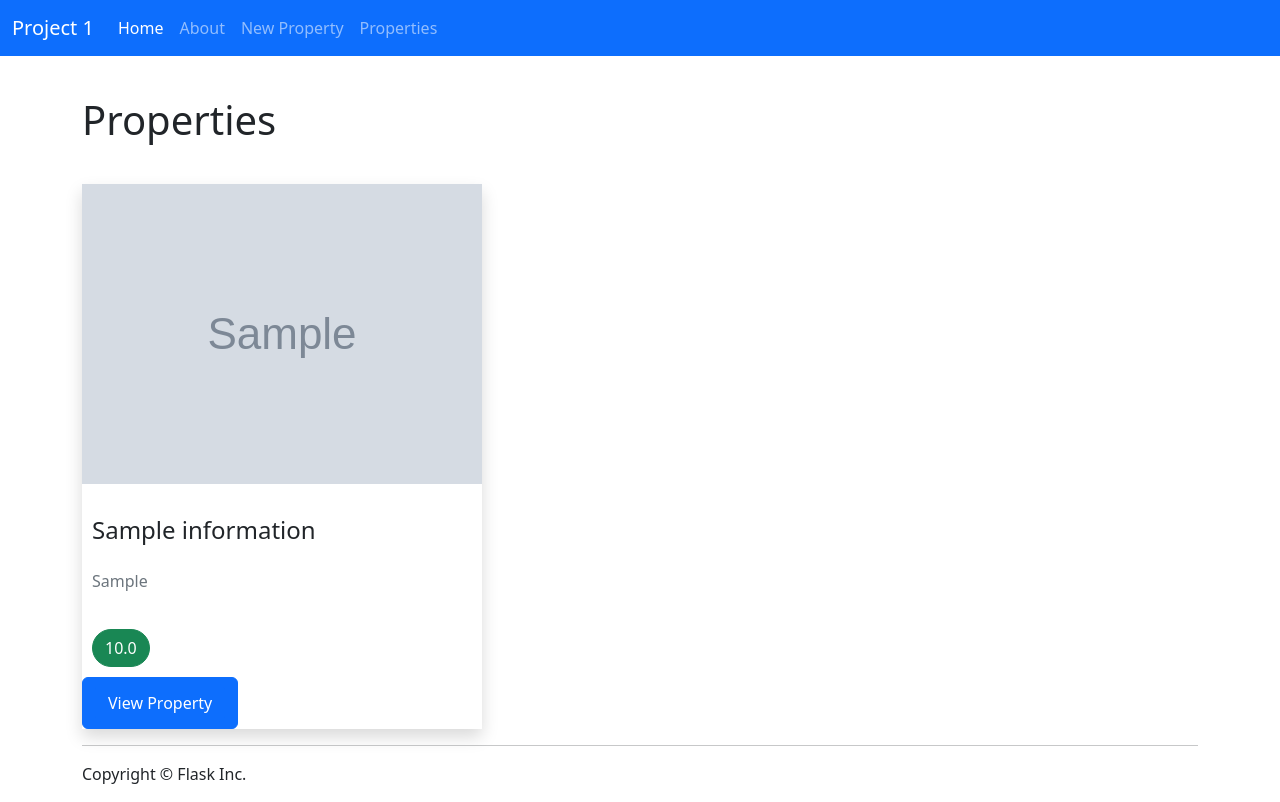
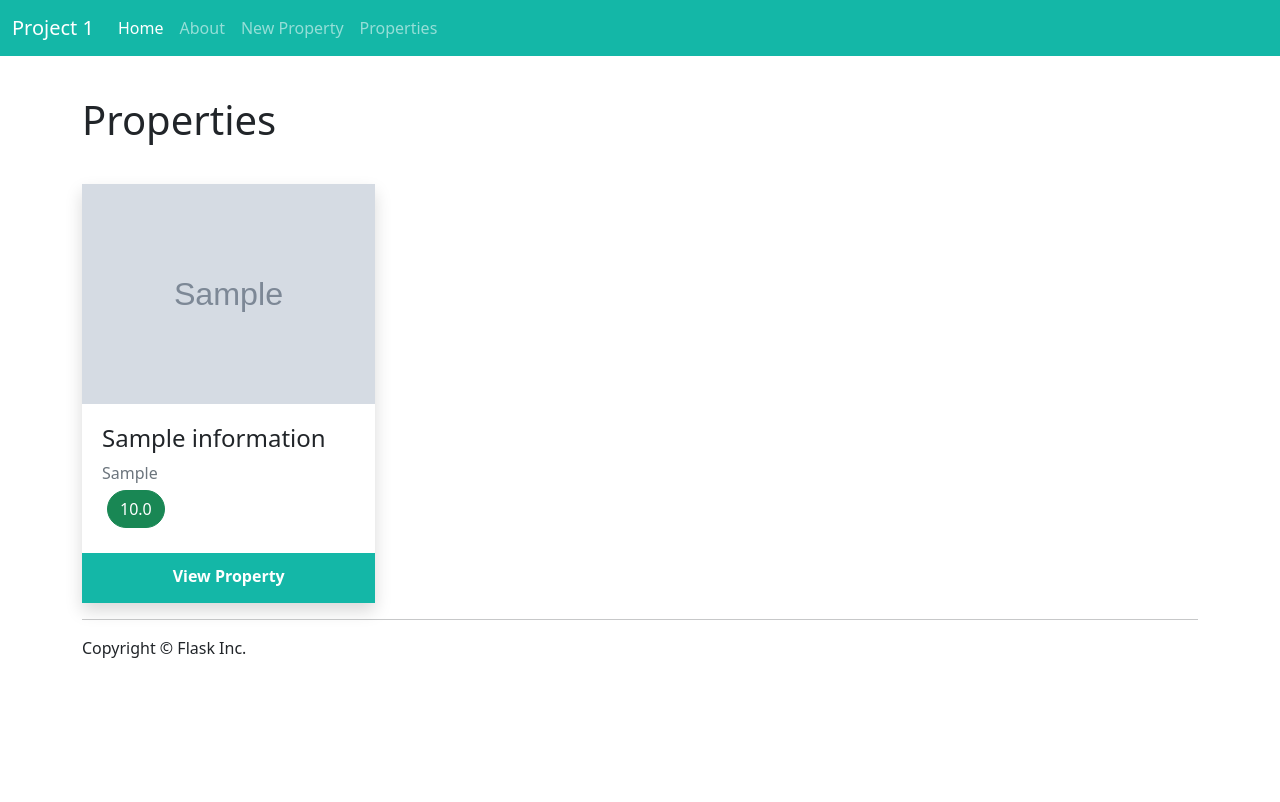
Before and after one commit to danielleblair/info3180-project1, a Flask app: page /properties in a window 1280 px wide. After the commit the page ends 658 px from the top, so only its background shows below. Run offline with Flask 3, Linux system fonts and the light colour scheme; tables that the repository leaves empty hold one stand-in row (values such as "Sample post"); grey boxes marked "Sample" are stand-in pictures; some libraries are stand-ins or nearby versions.

Commit message:
Finished Project 1- migrations, properties etc

```diff
--- a/app/static/css/aboutproperty.css
+++ b/app/static/css/aboutproperty.css
@@ -31,8 +31,9 @@ img {
 }
 
 .price-btn{
-    background-color: rgb(103, 103, 255);
+    background-color: rgb(148, 148, 255);
     margin: 10px;
+    color: white;
 }
 
 .type-btn{
--- a/app/static/css/properties.css
+++ b/app/static/css/properties.css
@@ -8,7 +8,7 @@
 }
 
 img {
-    height: 300px;
+    height: 220px;
     width: 100%;
 }
 
@@ -22,14 +22,23 @@ img {
 .property-info {
     display: flex;
     flex-direction: column;
-    margin: 10px;
+    margin-left: 20px;
+    margin-right: 20px;
+    margin-top: 20px;
+    margin-bottom: 20px;
 }
 
-.price p {
-    margin: 10px;
+.price div {
+    margin: 5px;
     border-radius: 80px;
 }
 
-.pbutton{
+.p-button{
+    height: 50px;
     width: 100%;
+    padding-bottom: 5px;
+    background-color: #14b7a7;
+    border: #14b7a7;
+    color:white;
+    bottom: 10px;
 }
--- a/app/templates/header.html
+++ b/app/templates/header.html
@@ -1,4 +1,4 @@
-<nav class="navbar navbar-expand-lg navbar-dark bg-primary fixed-top">
+<nav class="navbar navbar-expand-lg navbar-dark fixed-top" style="background-color: #14b7a7;">
   <div class="container-fluid">
     <a class="navbar-brand" href="#">Project 1</a>
     <button class="navbar-toggler" type="button" data-bs-toggle="collapse" data-bs-target="#navbarSupportedContent" aria-controls="navbarSupportedContent" aria-expanded="false" aria-label="Toggle navigation">
--- a/app/templates/properties.html
+++ b/app/templates/properties.html
@@ -19,14 +19,14 @@
                 </div>
                 <p></p>
                 <div class="property-info">
-                    <p><h4>{{property.title}}</h4></p>
-                    <p class="text-muted">{{property.location}}</p>
-                </div>
-                <div class="price">
-                    <p class="btn btn-success">{{property.price}}</p>
+                    <div><h4>{{property.title}}</h4></div>
+                    <div class="text-muted">{{property.location}}</div>
+                    <div class="price">
+                        <div class="btn btn-success">{{property.price}}</div>
+                    </div>
                 </div>
                 <div class="pbutton">
-                    <a class="btn btn-primary btn-block" href="{{url_for('aboutproperty', propertyid=property.id)}}"><button class="btn btn-primary btn-block">View Property</button></a>
+                    <a href="{{url_for('aboutproperty', propertyid=property.id)}}"><button class="p-button"><b>View Property</b></button></a>
                 </div>
             </div>
 
```
Also changed, not shown: uploads/katara.jpg (deleted).
